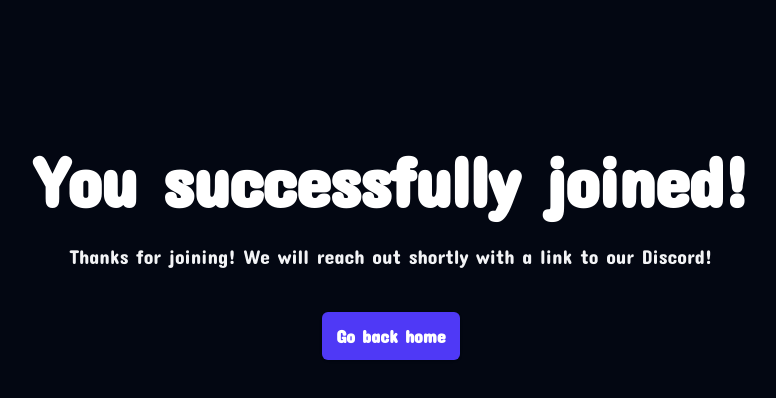
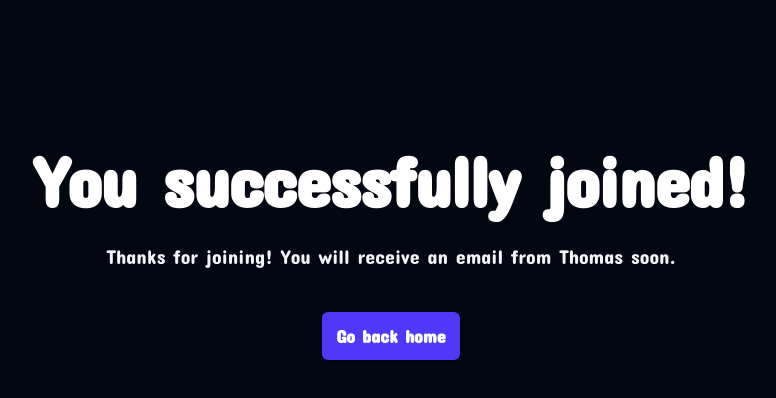
Before and after one commit to TJ-Rocke/fronteer, a Next.js app: page /signup/success in a window 1280 px wide. Shown: the top 398 px of the page, without its empty margins (249-1025 px from the left). Built offline with nearby package versions, Linux system fonts and the light colour scheme; no server answers.

Commit message:
fronteer: updated signup success redirect

```diff
--- a/src/app/signup/page.js
+++ b/src/app/signup/page.js
@@ -121,9 +121,10 @@
 
 "use client";
 
-import React, { useState } from "react";
+import React, { useEffect, useState } from "react";
 import Link from "next/link";
 import GoogleReCaptcha from "@/components/GoogleReCaptcha";
+import { useRouter } from "next/navigation";
 
 export default function ContactForm() {
   const [formData, setFormData] = useState({
@@ -134,6 +135,13 @@ export default function ContactForm() {
 
   const [status, setStatus] = useState("idle");
   const [recaptchaToken, setRecaptchaToken] = useState("");
+  const router = useRouter();
+
+  useEffect(() => {
+    if (status === "succeeded") {
+      router.push("/signup/success");
+    }
+  }, [status, router]);
 
   const handleCustomSubmit = async (e) => {
     e.preventDefault();
@@ -180,11 +188,11 @@ export default function ContactForm() {
     }
   };
 
-  if (status === "succeeded") {
-    return (
-      <p className="text-white text-center text-2xl">Thanks for joining!</p>
-    );
-  }
+  // if (status === "succeeded") {
+  //   return (
+  //     <p className="text-white text-center text-2xl">Thanks for joining!</p>
+  //   );
+  // }
 
   return (
     <div className="isolate bg-gray-950 px-6 py-24 sm:py-18 lg:px-8">
--- a/src/app/signup/success/page.js
+++ b/src/app/signup/success/page.js
@@ -17,8 +17,7 @@ export default function Success() {
             You successfully joined!
           </h1>
           <p className="mt-6 text-pretty text-lg font-medium text-gray-100 sm:text-xl/8">
-            Thanks for joining! We will reach out shortly with a link to our
-            Discord!
+            Thanks for joining! You will receive an email from Thomas soon.
           </p>
           <div className="mt-10 flex items-center justify-center gap-x-6">
             <Link
```
